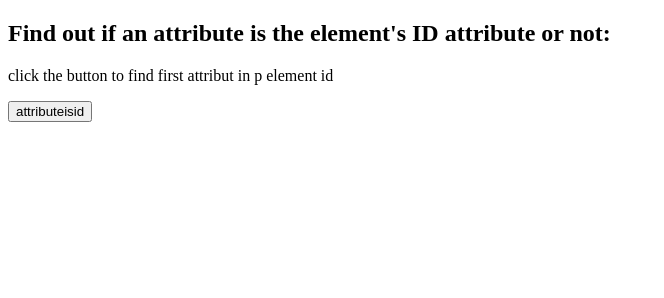
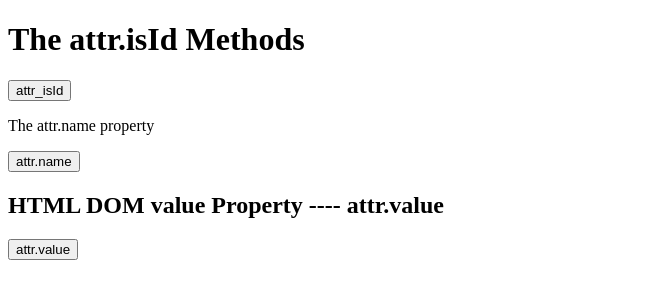
Before and after one commit to sazzadhossainmahim/JavaScript, a plain HTML site: page Basic/Reference/Attributes/Attributes.html in a window 1280 px wide. Shown: the whole page, without its empty margins (0-664 px from the left). Drawn offline with Linux system fonts and the light colour scheme.

Commit message:
Update Attributes.html

```diff
--- a/Basic/Reference/Attributes/Attributes.html
+++ b/Basic/Reference/Attributes/Attributes.html
@@ -1,22 +1,49 @@
 <!DOCTYPE html>
 <html lang="en">
+
 <head>
     <meta charset="UTF-8">
     <meta http-equiv="X-UA-Compatible" content="IE=edge">
     <meta name="viewport" content="width=device-width, initial-scale=1.0">
     <title>Document</title>
 </head>
-<body>
-    <h2>Find out if an attribute is the element's ID attribute or not:</h2>
-    <p id="attributeisid_demo">click the button to find first attribut in p element id</p>
-    <button onclick="attributeisid_function()">attributeisid</button>
-    <script>
-        function attributeisid_function(){
-            var variable_x = document.getElementById("attributeisid_demo");
-            variable_x.innerHTML = variable_x.attributes[0].isId;
-        }
+<h1>The attr.isId Methods</h1>
+<p id="attr_isId_demo"></p>
+<button onclick="attr_isId_Function()">attr_isId</button>
+<script>
+    function attr_isId_Function() {
+        var x = document.getElementById("attr_isId_demo");
+        x.innerHTML = x.attributes[0].isId;
+    }
+</script>
 
-    </script>
+
+
+<p>The attr.name property</p>
+<button onclick="attrname_function()">attr.name</button>
+<p id="attrname_demo"></p>
+
+<script>
+    function attrname_function() {
+        var btn = document.getElementsByTagName("BUTTON")[0];
+        var x = btn.attributes[0].name;
+        document.getElementById("attrname_demo").innerHTML = x;
+    }
+
+</script>
+
+<h2>HTML DOM value Property ---- attr.value</h2>
+<button onclick="attrvalue_funciton()">attr.value</button>
+<p id="attrvalue_demo"></p>
+<script>
+    function attrvalue_funciton() {
+        var button = document.getElementsByTagName("BUTTON")[0];
+        var value = button.attributes[0].value;
+        document.getElementById("attrvalue_demo").innerHTML = value;
+    }
+</script>
+
+
 </body>
 
 </html>
```
